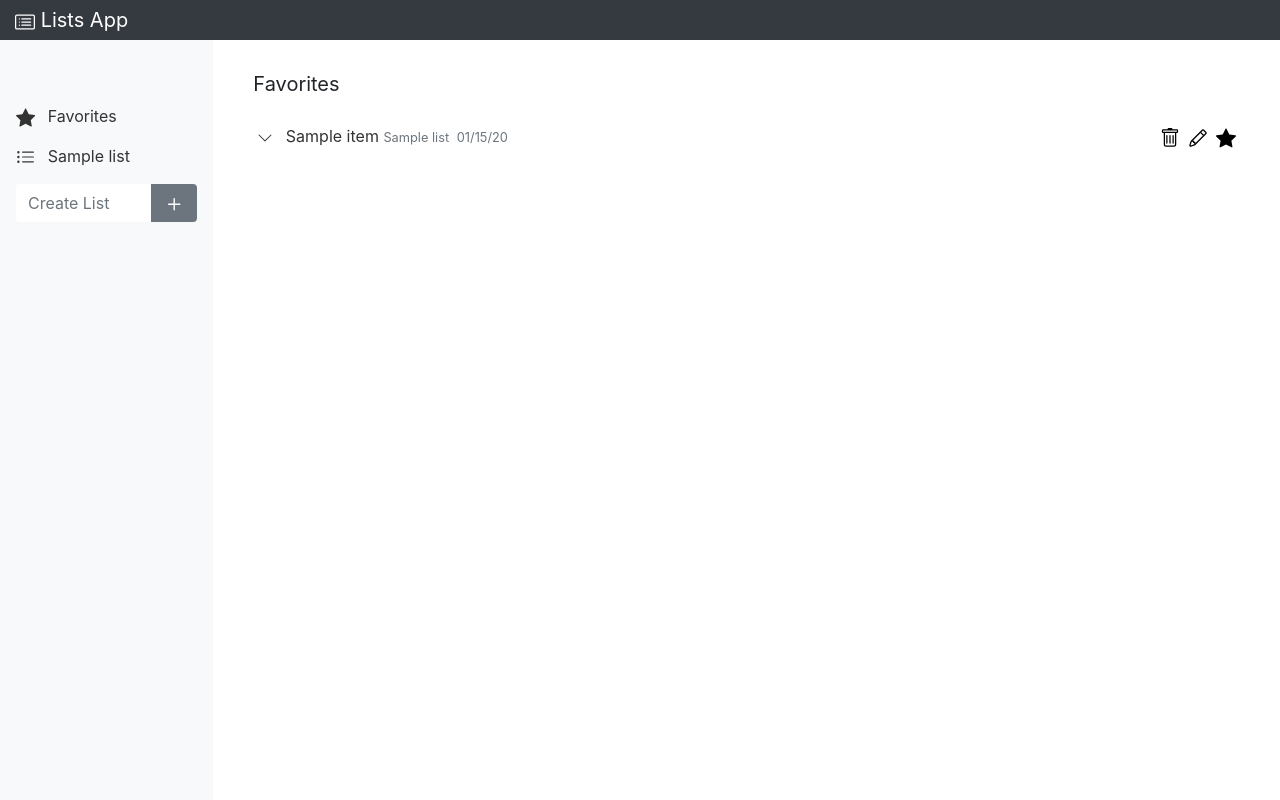
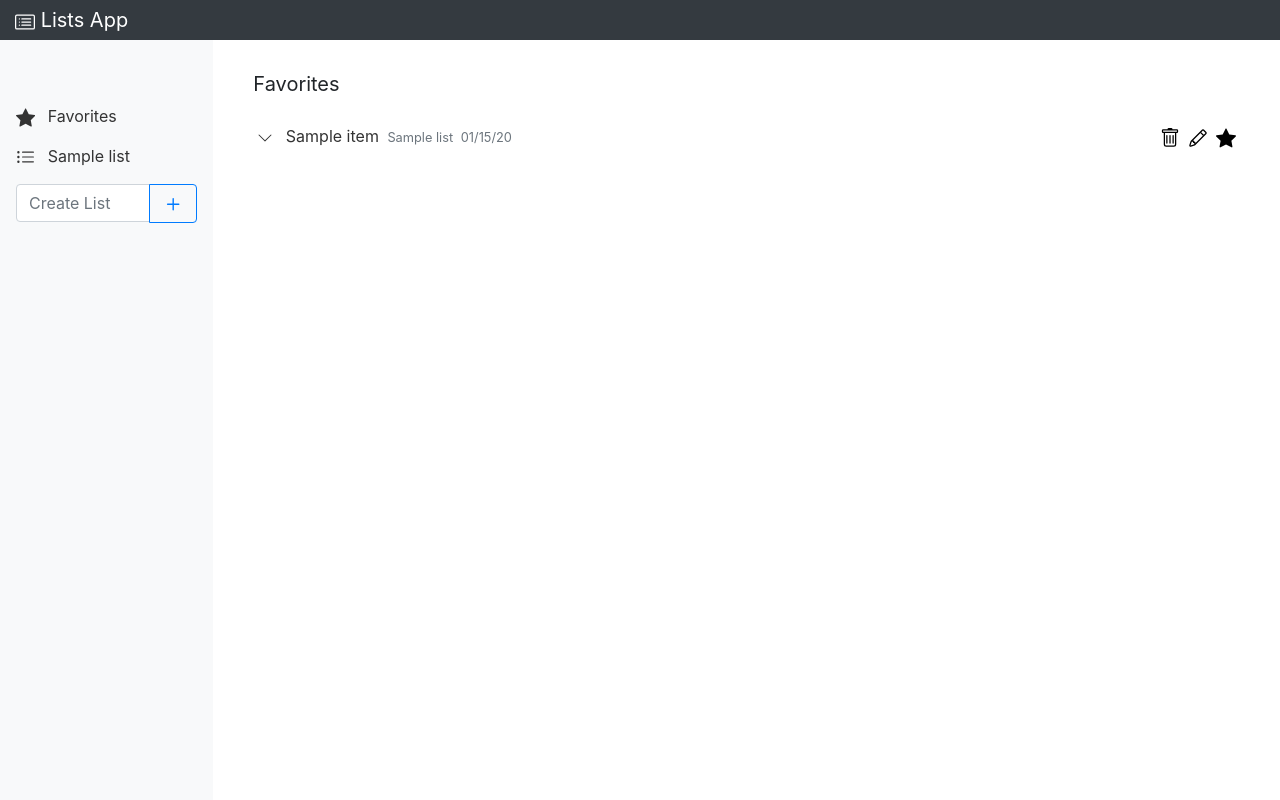
Before and after one commit to soupss/lists-app, a Flask app: page /lists/favorite in a window 1280 px wide. Run offline with Flask 2, Linux system fonts and the light colour scheme; tables that the repository leaves empty hold one stand-in row (values such as "Sample post"); some libraries are stand-ins or nearby versions.

Commit message:
buttons, colors, hover colors, positioning

```diff
--- a/flaskr/static/main.css
+++ b/flaskr/static/main.css
@@ -57,13 +57,21 @@ li.list-group-item:hover {
 }
 
 #edit:hover {
+    /* bootstrap success green */
     color: #28a745;
 }
 
 #delete:hover {
+    /* red */
     color: #ff0000;
 }
 
 #favorite:hover {
+    /* gold */
     color: #ffd700;
 }
+
+#favorite:hover svg{
+    /* gold */
+    color: #ffd700 !important;
+}
--- a/flaskr/templates/base.html
+++ b/flaskr/templates/base.html
@@ -34,7 +34,7 @@
 		    <ul class="nav flex-column sidebar-list">
 			{% if show_fav %}
 			    <li class="nav-item">
-				<a class="nav-link" href="{{ url_for('favorite_list') }}" style="color: #333;">
+				<a id="favorite" class="nav-link" href="{{ url_for('favorite_list') }}" style="color: #333;">
 				    <svg class="bi bi-star-fill" width="1.20em" height="1.20em" viewBox="0 0 16 16" fill="currentColor" xmlns="http://www.w3.org/2000/svg">
 					<path d="M3.612 15.443c-.386.198-.824-.149-.746-.592l.83-4.73L.173 6.765c-.329-.314-.158-.888.283-.95l4.898-.696L7.538.792c.197-.39.73-.39.927 0l2.184 4.327 4.898.696c.441.062.612.636.283.95l-3.523 3.356.83 4.73c.078.443-.36.79-.746.592L8 13.187l-4.389 2.256z"/>
 				    </svg>
@@ -55,9 +55,9 @@
 			<li class="nav-item">
 			    <form method='POST' action="{{ url_for('create_list') }}">
 				<div class="input-group" style="padding: .5rem 1rem;">
-				    <input type="text" class="form-control border-0" placeholder="Create List" aria-label="Create List" name="name" required>
+				    <input type="text" class="form-control" placeholder="Create List" aria-label="Create List" name="name" required>
 				    <div class="input-group-append">
-					<button class="btn btn-secondary border-0" type="submit" name="name">
+					<button class="btn btn-outline-primary" type="submit" name="name">
 					    <svg class="bi bi-plus" width="1.4em" height="1.4em" viewBox="0 0 16 16" fill="currentColor" xmlns="http://www.w3.org/2000/svg">
 						<path fill-rule="evenodd" d="M8 3.5a.5.5 0 01.5.5v4a.5.5 0 01-.5.5H4a.5.5 0 010-1h3.5V4a.5.5 0 01.5-.5z" clip-rule="evenodd"/>
 						<path fill-rule="evenodd" d="M7.5 8a.5.5 0 01.5-.5h4a.5.5 0 010 1H8.5V12a.5.5 0 01-1 0V8z" clip-rule="evenodd"/>
--- a/flaskr/templates/favorite.html
+++ b/flaskr/templates/favorite.html
@@ -19,7 +19,7 @@
 		    <span>{{ item.title }}</span>
 		</a>
 		<small data-toggle="tooltip" title="Go to list '{{ get_list_from_id(item.list_id).name }}'">
-		    <a class="text-muted" href="{{ url_for('show_list', id=item.list_id )}}" style="color:#333;">
+		    <a class="text-muted ml-1" href="{{ url_for('show_list', id=item.list_id )}}" style="color:#333;">
 			{{ get_list_from_id(item.list_id).name }}
 		    </a>
 		</small>
```
Also changed, not shown: TODO.md (+3 -2 lines), flaskr/templates/list.html (+9 -13 lines).
